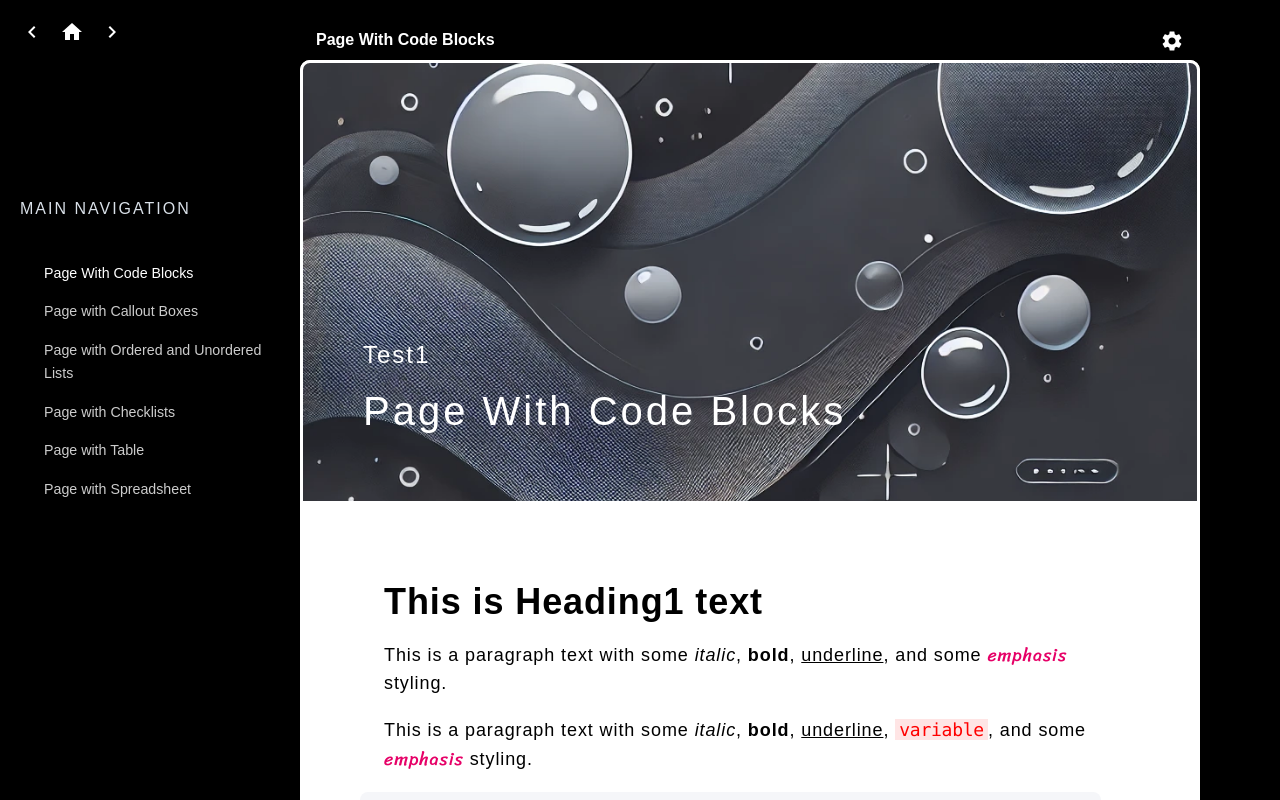
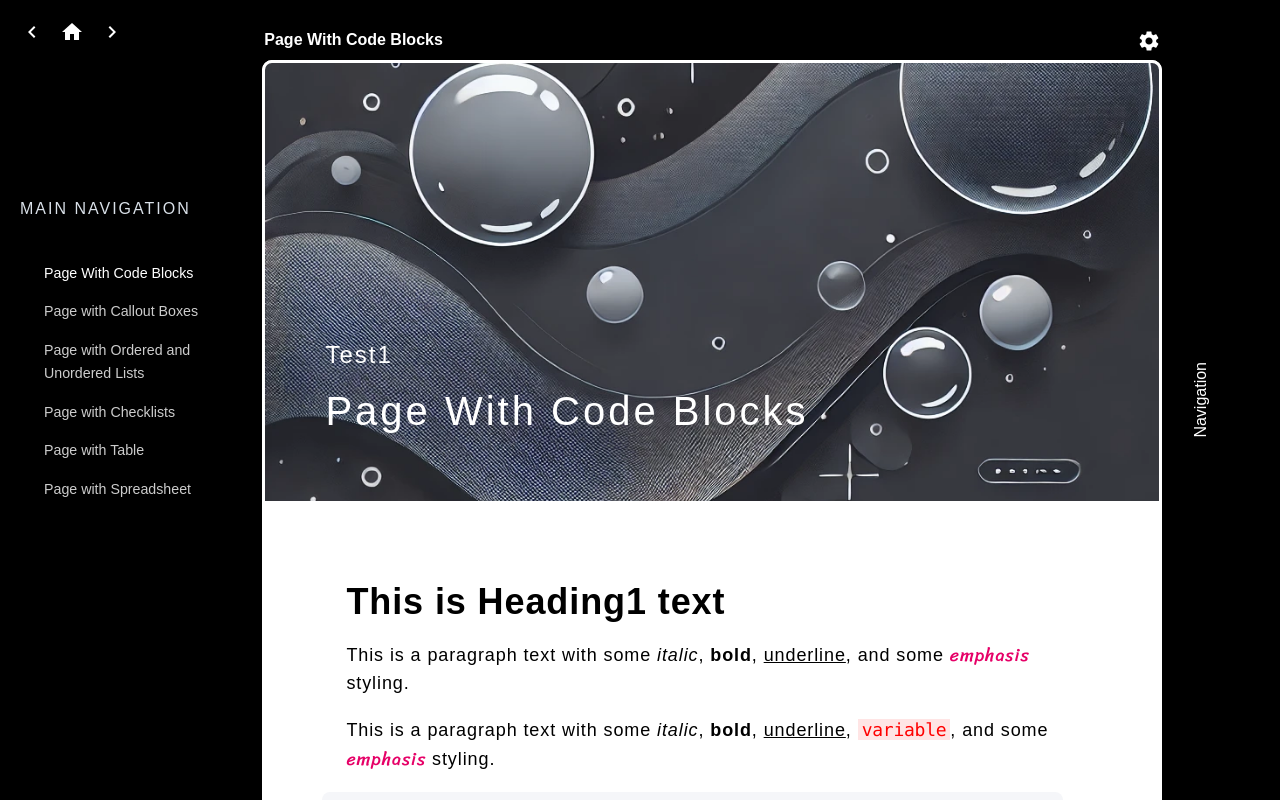
Before and after one commit to krishna-chaitanya-piratla/dev-prep-notes, a React (Create React App) app in the folder frontend/: page / in a window 1280 px wide. Shown: the top 800 px of the page. Built offline with nearby package versions, Linux system fonts and the light colour scheme; a web font is replaced by a local one.

Commit message:
Make PageNavigation component minimizable

```diff
--- a/frontend/src/components/PageNavigation/PageNavigation.tsx
+++ b/frontend/src/components/PageNavigation/PageNavigation.tsx
@@ -1,7 +1,13 @@
 import React, { useEffect, useState, ReactNode } from 'react';
 import { observer } from 'mobx-react-lite';
 import dataStore from '../../stores/DataStore';
-import { PageNavigationWrapper, NavigationItem, PageNavigationHeader } from '../../styles/PageNavigation/PageNavigation';
+import {
+  PageNavigationWrapper,
+  NavigationItem,
+  PageNavigationHeader,
+  PageNavigationToggle,
+  MinimizedPageNavigationWrapper
+} from '../../styles/PageNavigation/PageNavigation';
 import { Content, TextContent, CodeBlockContent, CalloutBoxContent } from '../../types/Page';
 
 const scrollToSection = (id: string, setSelectedId: React.Dispatch<React.SetStateAction<string | null>>) => {
@@ -17,15 +23,15 @@ const scrollToSection = (id: string, setSelectedId: React.Dispatch<React.SetStat
       behavior: 'smooth',
     });
 
-    // Introduce a delay to allow scrolling to finish before updating the selectedId
     setTimeout(() => {
       setSelectedId(id);
-    }, 1000); // Adjust the delay time as needed
+    }, 1000);
   }
 };
 
 const PageNavigation: React.FC = observer(() => {
   const [selectedId, setSelectedId] = useState<string | null>(null);
+  const [isMinimized, setIsMinimized] = useState<boolean>(true);
 
   useEffect(() => {
     const handleScroll = () => {
@@ -75,9 +81,21 @@ const PageNavigation: React.FC = observer(() => {
     }
   };
 
+  const toggleNavigation = () => {
+    setIsMinimized(!isMinimized);
+  };
+
+  if (isMinimized) {
+    return (
+      <MinimizedPageNavigationWrapper onClick={toggleNavigation}>
+        <PageNavigationToggle>Navigation</PageNavigationToggle>
+      </MinimizedPageNavigationWrapper>
+    );
+  }
+
   return (
     <PageNavigationWrapper>
-      <PageNavigationHeader>Contents</PageNavigationHeader>
+      <PageNavigationHeader onClick={toggleNavigation}>Navigation</PageNavigationHeader>
       <div>
         {headers.map(header => (
           <NavigationItem
--- a/frontend/src/styles/AppStyles.tsx
+++ b/frontend/src/styles/AppStyles.tsx
@@ -3,10 +3,9 @@ import styled from 'styled-components';
 export const AppWrapper = styled.div`
   display: flex;
   justify-content: center;
-  width: 99vw;
-  padding; 0;
-  margin; 0;
-
+  width: 100%;
+  padding: 0;
+  margin: 0;
 
   @media (max-width: 1540px) {
     justify-content: left;
@@ -15,14 +14,12 @@ export const AppWrapper = styled.div`
   @media (max-width: 1240px) {
     justify-content: center;
   }
-
-
 `;
 
 export const StyledLayout = styled.div`
   display: flex;
   flex-grow: 1;
-  margin-top: 0; /* Adjust if necessary to align with header */
+  margin-top: 0;
   justify-content: space-between;
 `;
 
@@ -31,16 +28,15 @@ export const AppContainer = styled.div`
   min-height: 100vh;
   display: flex;
   flex-direction: column;
-  box-sizing: border-box; /* Include padding and border in element's total width and height */
-
+  box-sizing: border-box;
 `;
 
 export const PageContainer = styled.div`
   display: flex;
   flex-direction: column;
   align-items: center;
-  flex-basis: var(--page-width);
-  box-sizing: border-box; /* Include padding and border in element's total width and height */
+  flex-basis: calc(var(--page-width) + var(--page-nav-width) - 5%);
+  box-sizing: border-box;
 
   @media (max-width: 1240px) {
     width: auto;
--- a/frontend/src/styles/PageNavigation/PageNavigation.tsx
+++ b/frontend/src/styles/PageNavigation/PageNavigation.tsx
@@ -5,7 +5,7 @@ export const PageNavigationWrapper = styled.nav`
   color: var(--text-color);
   width: var(--page-nav-width);
   height: 100vh;
-  padding: calc(var(--base-text-size) * 1.25); /* Adjust padding dynamically */
+  padding: calc(var(--base-text-size) * 1.25);
   padding-left: calc(var(--base-text-size) * 3);
   box-sizing: border-box;
   position: sticky;
@@ -16,11 +16,27 @@ export const PageNavigationWrapper = styled.nav`
   h2 {
     margin-bottom: calc(var(--base-text-size) * 1);
   }
+`;
 
-  @media (max-width: 1540px) {
-    visibility: hidden;
-    display: none;
-  }
+export const MinimizedPageNavigationWrapper = styled.div`
+  background-color: var(--nav-background-color);
+  color: var(--text-color);
+  width: 5%;
+  height: 100vh;
+  display: flex;
+  align-items: center;
+  justify-content: center;
+  position: sticky;
+  top: 0;
+  cursor: pointer;
+`;
+
+export const PageNavigationToggle = styled.div`
+  font-size: 1rem;
+  writing-mode: vertical-rl;
+  text-orientation: mixed;
+  transform: rotate(180deg);
+  color: var(--link-hover-color);
 `;
 
 interface NavigationItemProps {
@@ -32,10 +48,10 @@ export const NavigationItem = styled.div<NavigationItemProps>`
   display: flex;
   align-items: center;
   cursor: pointer;
-  padding-left: ${({ depth }) => `calc(${depth} * var(--base-text-size) * 1.15)`}; /* Adjust padding dynamically */
-  height: ${({ depth }) => (depth === 0 ? 'calc(var(--base-text-size) * 2.5)' : 'calc(var(--base-text-size) * 2)')}; /* Adjust height dynamically */
+  padding-left: ${({ depth }) => `calc(${depth} * var(--base-text-size) * 1.15)`};
+  height: ${({ depth }) => (depth === 0 ? 'calc(var(--base-text-size) * 2.5)' : 'calc(var(--base-text-size) * 2)')};
   color: #9ca8b4;
-  font-size: ${({ depth }) => (depth === 0 ? 'calc(var(--base-text-size) * 0.9)' : 'calc(var(--base-text-size) * 0.75)')}; /* Use CSS variables */
+  font-size: ${({ depth }) => (depth === 0 ? 'calc(var(--base-text-size) * 0.9)' : 'calc(var(--base-text-size) * 0.75)')};
   letter-spacing: 1px;
   text-shadow: ${({ isActive }) => (isActive ? '0.5px 0.5px 0.5px rgb(68 51 255);' : 'none')};
 
@@ -44,26 +60,14 @@ export const NavigationItem = styled.div<NavigationItemProps>`
   }
 `;
 
-interface CircleProps {
-  isActive: boolean;
-}
-
-export const Circle = styled.div<CircleProps>`
-  width: ${({ isActive }) => (isActive ? 'calc(var(--base-text-size) * 0.75)' : 'calc(var(--base-text-size) * 0.5)')}; /* Use CSS variables */
-  height: ${({ isActive }) => (isActive ? 'calc(var(--base-text-size) * 0.75)' : 'calc(var(--base-text-size) * 0.5)')}; /* Use CSS variables */
-  border-radius: 50%;
-  background: ${({ isActive }) => (isActive ? '#1aecff' : '#5c6670')};
-  margin-right: calc(var(--base-text-size) * 0.5);
-  transform: ${({ isActive }) => (isActive ? 'translateX(calc(var(--base-text-size) * -0.167))' : 'none')};
-`;
-
 export const PageNavigationHeader = styled.h2`
   padding-top: calc(var(--base-text-size) * 10);
   margin-bottom: calc(var(--base-text-size) * 2);
   font-weight: 500;
-  font-size: calc(var(--base-text-size) * 1); /* Use CSS variable */
+  font-size: calc(var(--base-text-size) * 1);
   text-transform: uppercase;
   color: #d9e0e8;
   letter-spacing: calc(var(--base-text-size) * 0.125);
   text-rendering: optimizelegibility;
+  cursor: pointer;
 `;
```
